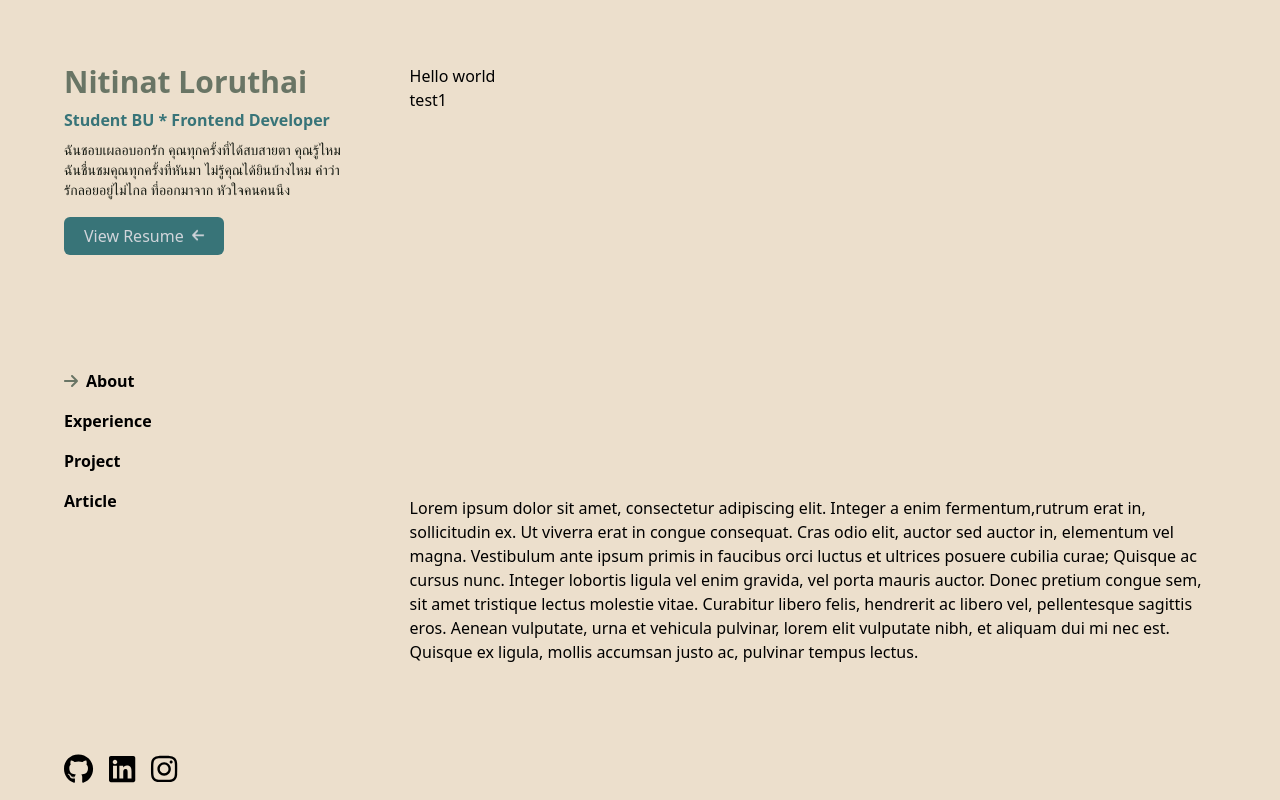
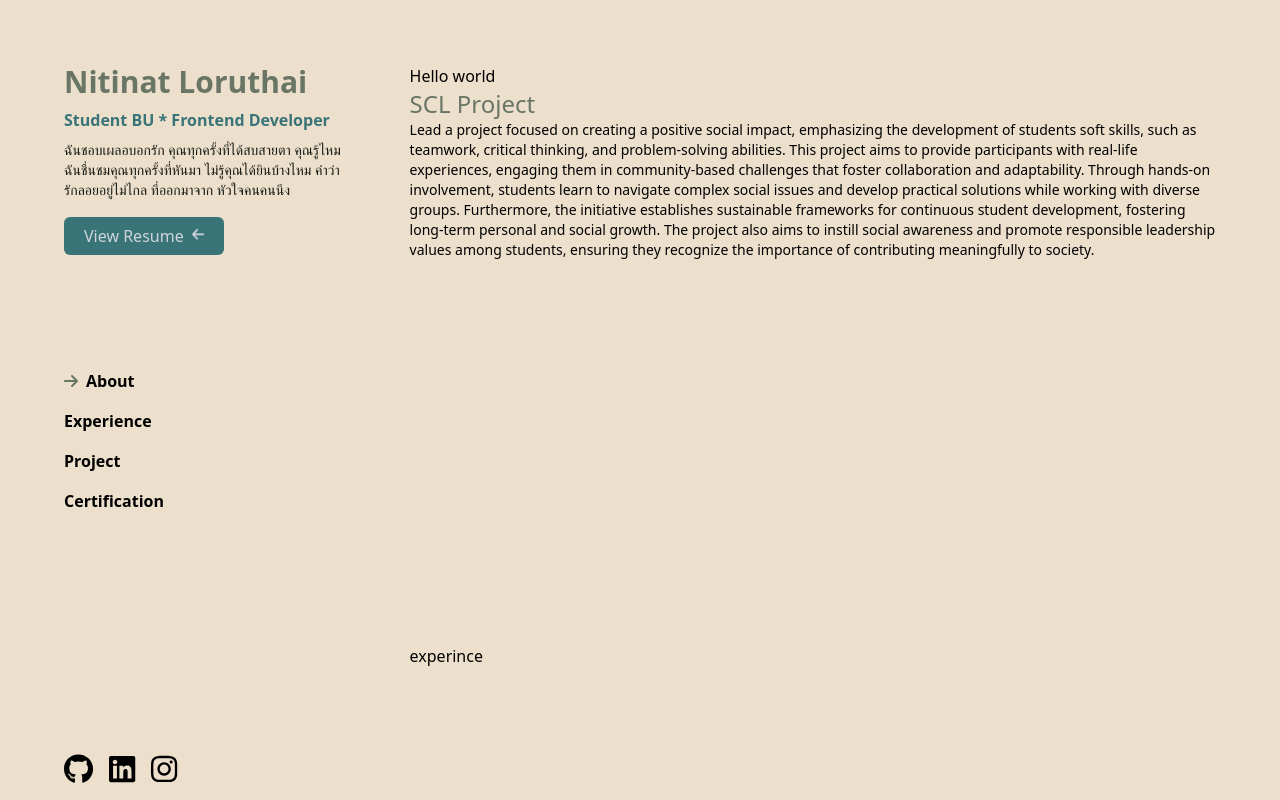
Before and after one commit to nnutica/Port9nutz, a React (Vite) app: page / in a window 1280 px wide. Shown: the top 800 px of the page. Built offline with nearby package versions, Linux system fonts and the light colour scheme.

Commit message:
first exp

```diff
--- a/src/contents/exp.js
+++ b/src/contents/exp.js
@@ -1,4 +1,4 @@
 export const exp1 = {
-title:"test1",
-description:"Lorem ipsum dolor sit amet, consectetur adipiscing elit. Integer a enim fermentum,rutrum erat in, sollicitudin ex. Ut viverra erat in congue consequat. Cras odio elit, auctor sed auctor in, elementum vel magna. Vestibulum ante ipsum primis in faucibus orci luctus et ultrices posuere cubilia curae; Quisque ac cursus nunc. Integer lobortis ligula vel enim gravida, vel porta mauris auctor. Donec pretium congue sem, sit amet tristique lectus molestie vitae. Curabitur libero felis, hendrerit ac libero vel, pellentesque sagittis eros. Aenean vulputate, urna et vehicula pulvinar, lorem elit vulputate nibh, et aliquam dui mi nec est. Quisque ex ligula, mollis accumsan justo ac, pulvinar tempus lectus."
+title:"SCL Project",
+description:"Lead a project focused on creating a positive social impact, emphasizing the development of students soft skills, such as teamwork, critical thinking, and problem-solving abilities. This project aims to provide participants with real-life experiences, engaging them in community-based challenges that foster collaboration and adaptability. Through hands-on involvement, students learn to navigate complex social issues and develop practical solutions while working with diverse groups. Furthermore, the initiative establishes sustainable frameworks for continuous student development, fostering long-term personal and social growth. The project also aims to instill social awareness and promote responsible leadership values among students, ensuring they recognize the importance of contributing meaningfully to society."
 }
--- a/src/sections/Navbar/Navbar.jsx
+++ b/src/sections/Navbar/Navbar.jsx
@@ -9,7 +9,7 @@ const Navbar = ()=>{
             About </div>
           <div>Experience</div>
           <div>Project</div>
-          <div>Article</div>
+          <div>Certification</div>
         </div>
     )
 }
--- a/src/sections/experience/Exp.jsx
+++ b/src/sections/experience/Exp.jsx
@@ -3,10 +3,13 @@ import { exp1 } from '../../contents/exp';
 function Exp (){
   return (
    <div>
-   <div className='mb-96' >{exp1.title}</div>
-   <div className='mb-96' > {exp1.description}  </div>
-   <div className='mb-96' ></div>
-   <div className='mb-96' ></div>
+   <div className='mb-96' >
+    <div className='text-2xl text-primaryTitle'>{exp1.title}</div>
+    <div className='text-sm'>{exp1.description}</div>
+   </div>
+   <div className='mb-96' >experince</div>
+   <div className='mb-96' >experince</div>
+   <div className='mb-96' >experince</div>
    </div>
   )
 }
```
